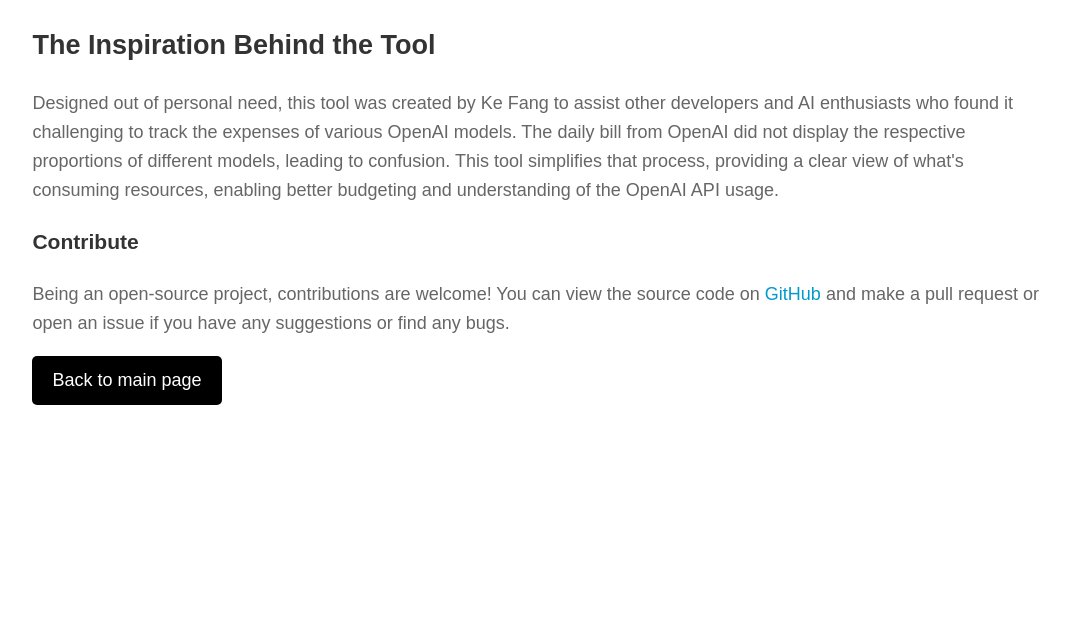
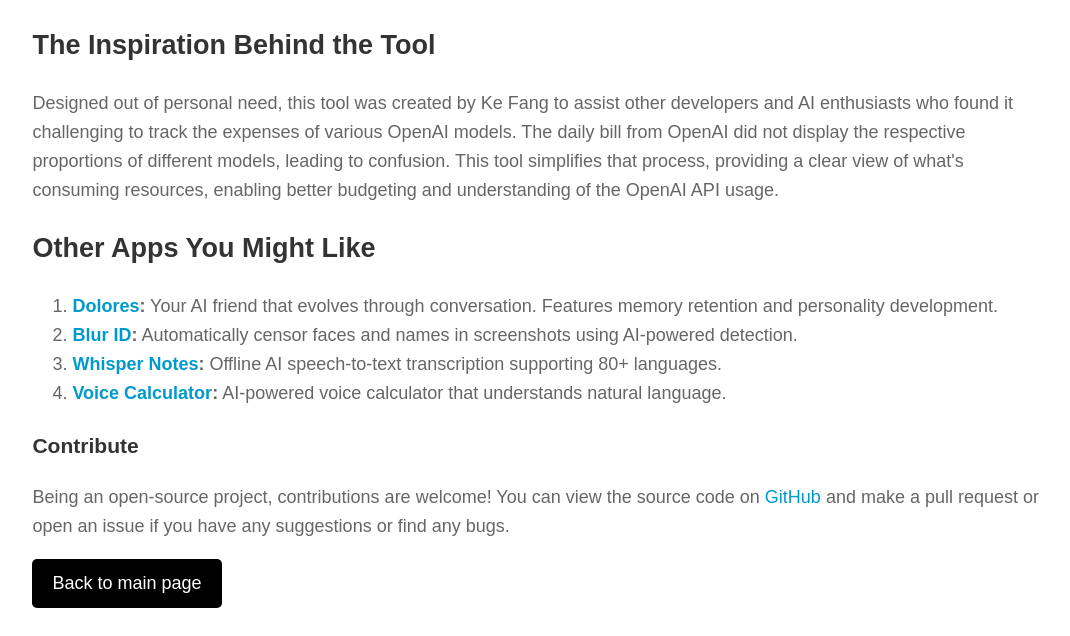
Before and after one commit to mazzzystar/api-usage, a Flask app: page /about in a window 1280 px wide. Shown: the part 1725-2361 px from the top of the page, without its empty margins (102-1172 px from the left). Before the commit the page ends 2130 px from the top, so only its background shows below. Run offline with Flask 3, Linux system fonts and the light colour scheme.

Commit message:
Update about.html

```diff
--- a/templates/about.html
+++ b/templates/about.html
@@ -84,6 +84,14 @@
         <h2>The Inspiration Behind the Tool</h2>
         <p>Designed out of personal need, this tool was created by Ke Fang to assist other developers and AI enthusiasts who found it challenging to track the expenses of various OpenAI models. The daily bill from OpenAI did not display the respective proportions of different models, leading to confusion. This tool simplifies that process, providing a clear view of what's consuming resources, enabling better budgeting and understanding of the OpenAI API usage.</p>
 
+        <h2>Other Apps You Might Like</h2>
+        <ol>
+            <li><strong><a href="https://dolores.app/">Dolores</a>:</strong> Your AI friend that evolves through conversation. Features memory retention and personality development.</li>
+            <li><strong><a href="https://blurid.app/">Blur ID</a>:</strong> Automatically censor faces and names in screenshots using AI-powered detection.</li>
+            <li><strong><a href="https://whispernotes.app/">Whisper Notes</a>:</strong> Offline AI speech-to-text transcription supporting 80+ languages.</li>
+            <li><strong><a href="https://voicecalculator.app/">Voice Calculator</a>:</strong> AI-powered voice calculator that understands natural language.</li>
+        </ol>
+
         <h3>Contribute</h3>
         <p>Being an open-source project, contributions are welcome! You can view the source code on <a href="https://github.com/mazzzystar/api-usage">GitHub</a> and make a pull request or open an issue if you have any suggestions or find any bugs.</p>
 
```
